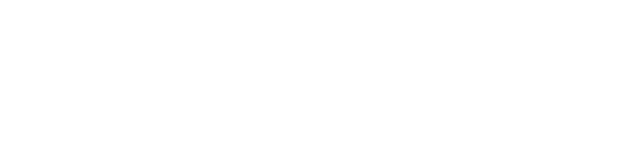
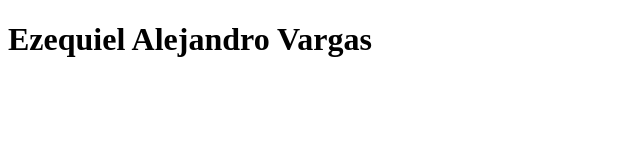
Before and after one commit to Ezequiel-dev-Var/EzequielVargasExamen, a plain HTML site: page Index.html in a window 1280 px wide. Shown: the whole page, without its empty margins (0-640 px from the left). Drawn offline with Linux system fonts and the light colour scheme.

Commit message:
add h1 con nombre completo

```diff
--- a/Index.html
+++ b/Index.html
@@ -4,9 +4,9 @@
   <meta charset="UTF-8">
   <meta http-equiv="X-UA-Compatible" content="IE=edge">
   <meta name="viewport" content="width=device-width, initial-scale=1.0">
-  <title>Document</title>
+  <title>Ezequiel Alejandro Vargas</title>
 </head>
 <body>
-
+  <h1>Ezequiel Alejandro Vargas</h1>
 </body>
 </html>
```
